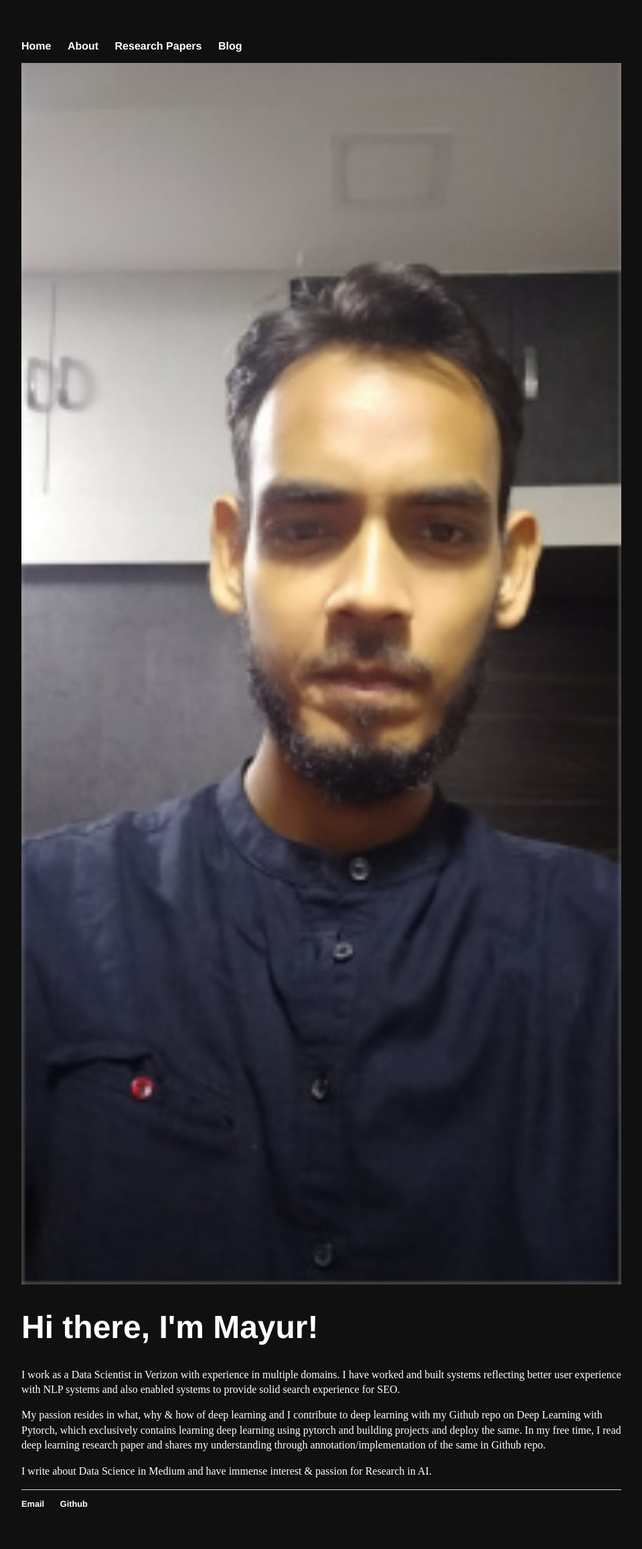
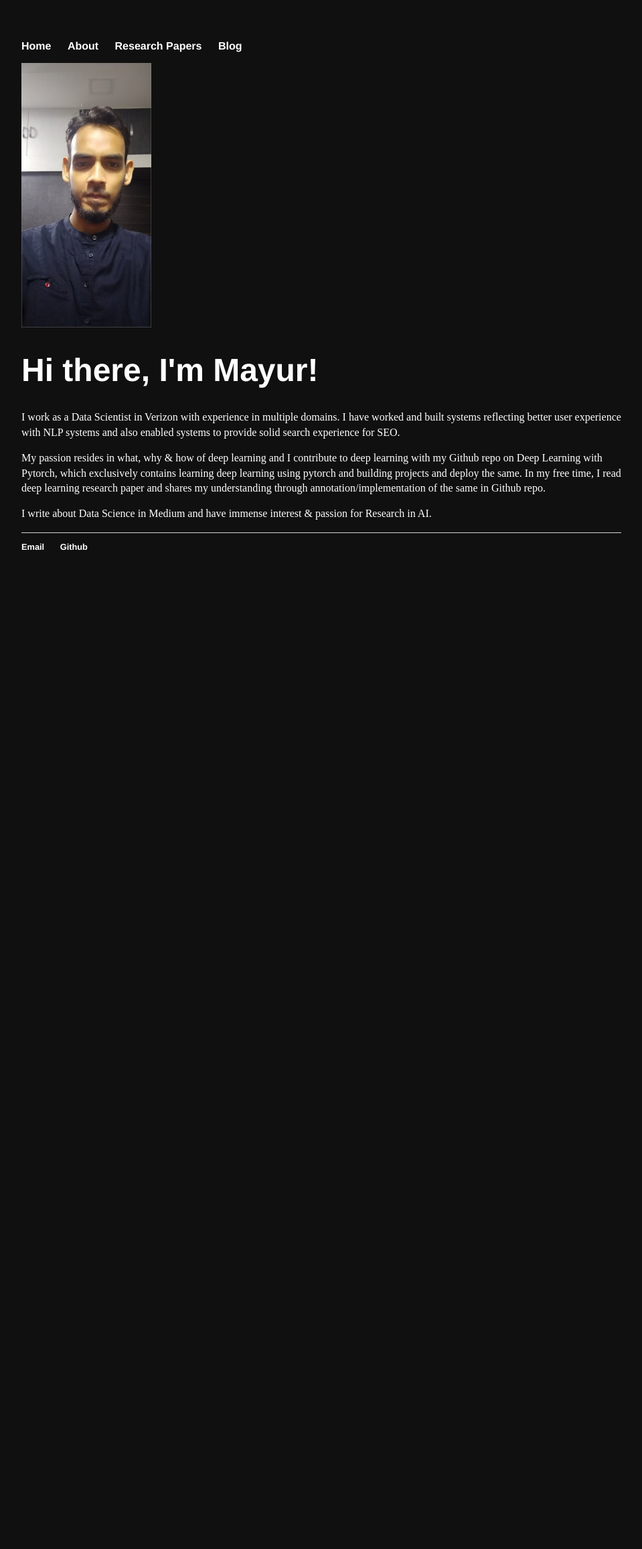
Before and after one commit to Mayurji/mayurji.github.io, a Jekyll site: the page built from index.html, in a window 1280 px wide. Shown: the whole page at 67% size, without its empty margins (160-1119 px from the left). Built offline with Jekyll 4.4.1, drawn with Linux system fonts in a browser that asks for light colours; after the commit the page ends 900 px from its top, so only the background shows below that.

Commit message:
Update main.css

```diff
--- a/css/main.css
+++ b/css/main.css
@@ -60,11 +60,7 @@
     color: white;
 }
 
- img {
-  width: 100%;
-  height: 100%;
-  object-fit: cover;
-}
+.post-body img { width:600px; height:auto; }
 
 .circular--portrait {
   position: relative;
```
